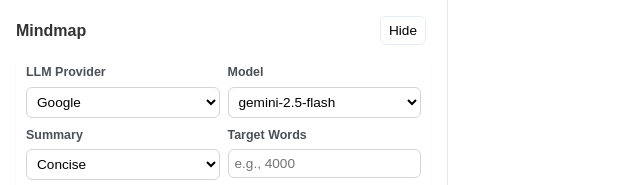
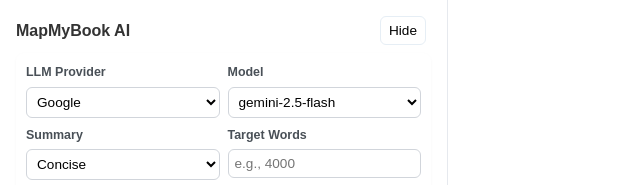
Before and after one commit to markmap/markmap-vscode, a website: page webapp/public/index.html in a window 1280 px wide. Shown: the top 185 px of the page, 0-640 px from the left. Drawn offline with nearby package versions, Linux system fonts and the light colour scheme.

Commit message:
project name updated

```diff
--- a/webapp/public/App.js
+++ b/webapp/public/App.js
@@ -366,7 +366,7 @@
             {/* Left Panel */}
             <div className="left-panel" style={leftPanelStyle}>
                 <div style={{ display: 'flex', alignItems: 'center', justifyContent: 'space-between', gap: '8px' }}>
-                    <h1 style={{ margin: 0, fontSize: '1rem' }}>Mindmap</h1>
+                    <h1 style={{ margin: 0, fontSize: '1rem' }}>MapMyBook AI</h1>
                     <div style={{ display: 'flex', alignItems: 'center', gap: '8px' }}>
                         <button type="button" onClick={() => setLeftCollapsed(true)} style={{ padding: '6px 8px', background: 'transparent', border: '1px solid #e6eef5', borderRadius: '6px', fontSize: '0.85rem' }}>Hide</button>
                     </div>
--- a/webapp/public/index.html
+++ b/webapp/public/index.html
@@ -3,7 +3,7 @@
 <head>
     <meta charset="utf-8" />
     <meta name="viewport" content="width=device-width, initial-scale=1.0">
-    <title>Mindmap Generator & Editor</title>
+    <title>MapMyBook AI – From title to visual summary</title>
     <script src="https://unpkg.com/react@18/umd/react.development.js" crossorigin></script>
     <script src="https://unpkg.com/react-dom@18/umd/react-dom.development.js" crossorigin></script>
     <script src="https://unpkg.com/@babel/standalone/babel.min.js"></script>
```
